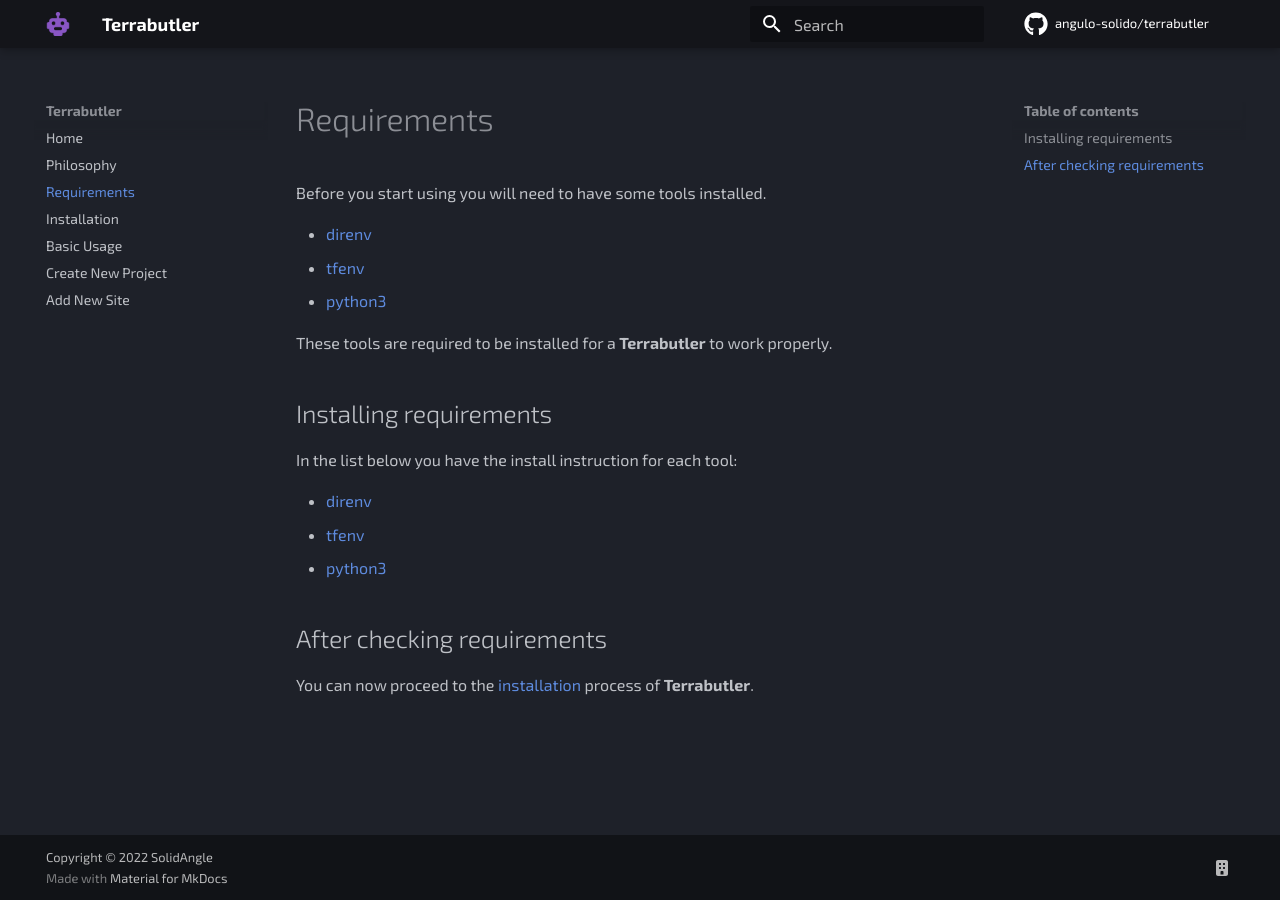
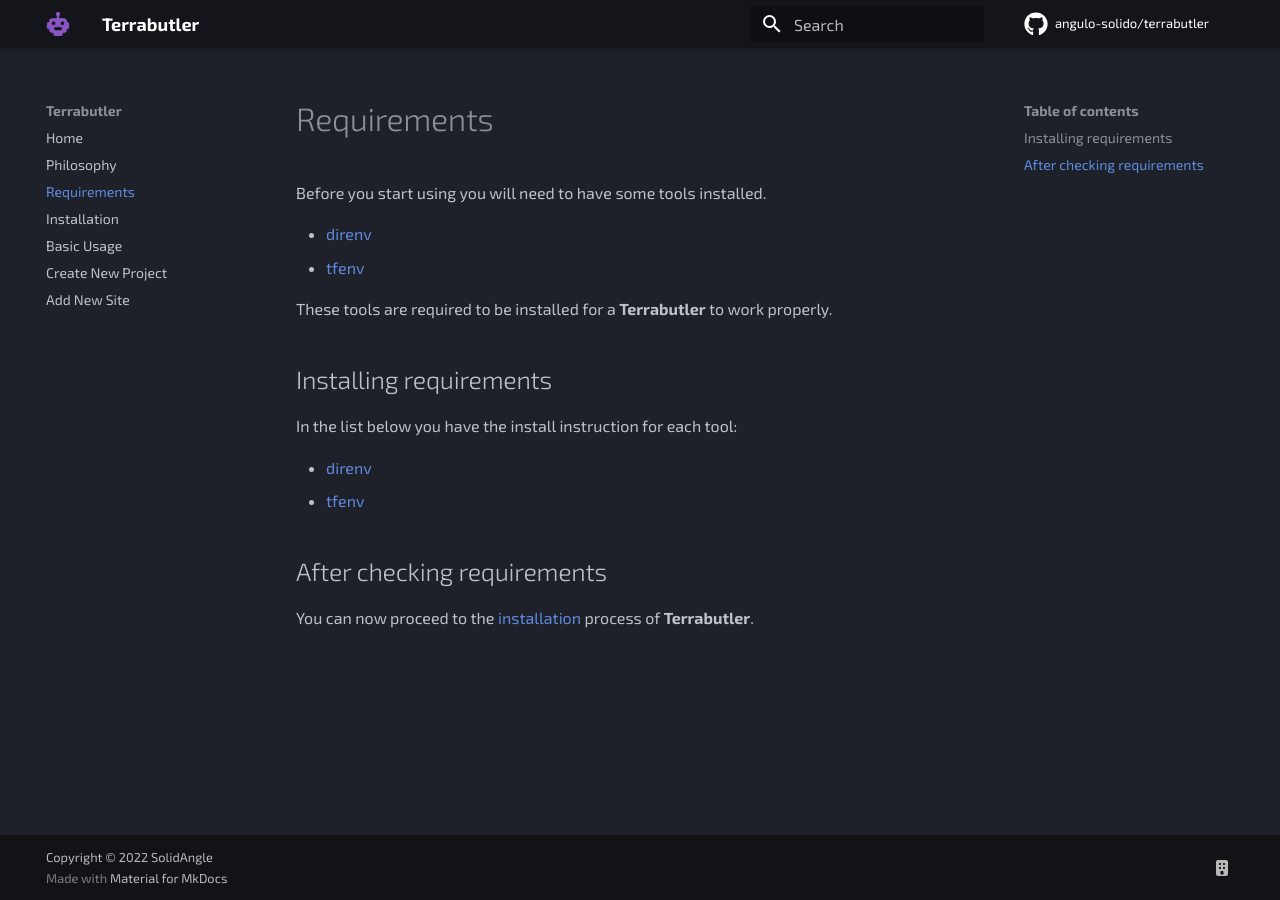
Before and after one commit to montblu/terrabutler, an MkDocs documentation site: the page built from docs/requirements.md, in a window 1280 px wide. Built offline with MkDocs 1.6.1 and Material for MkDocs 9.7.7, drawn with Linux system fonts in a browser that asks for light colours; comment, search, counter and statistics services are not loaded.

Commit message:
Update requirements.md

```diff
--- a/docs/requirements.md
+++ b/docs/requirements.md
@@ -4,7 +4,6 @@
 
 - [direnv](https://direnv.net/)
 - [tfenv](https://github.com/tfutils/tfenv)
-- [python3](https://www.python.org/)
 
 These tools are required to be installed for a **Terrabutler** to work properly.
 
@@ -14,7 +13,6 @@
 
 - [direnv](https://direnv.net/docs/installation.html)
 - [tfenv](https://github.com/tfutils/tfenv#installation)
-- [python3](https://wiki.python.org/moin/BeginnersGuide/Download)
 
 ## After checking requirements
 
```
